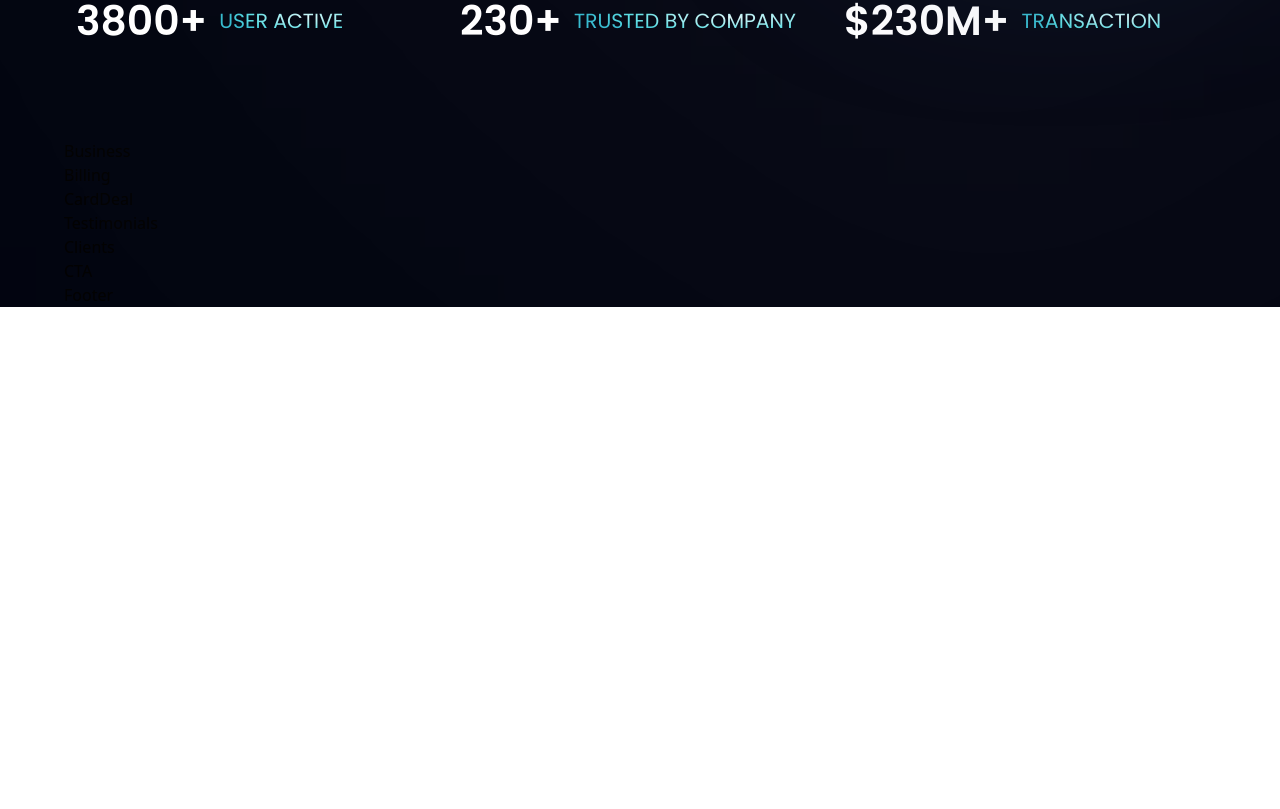
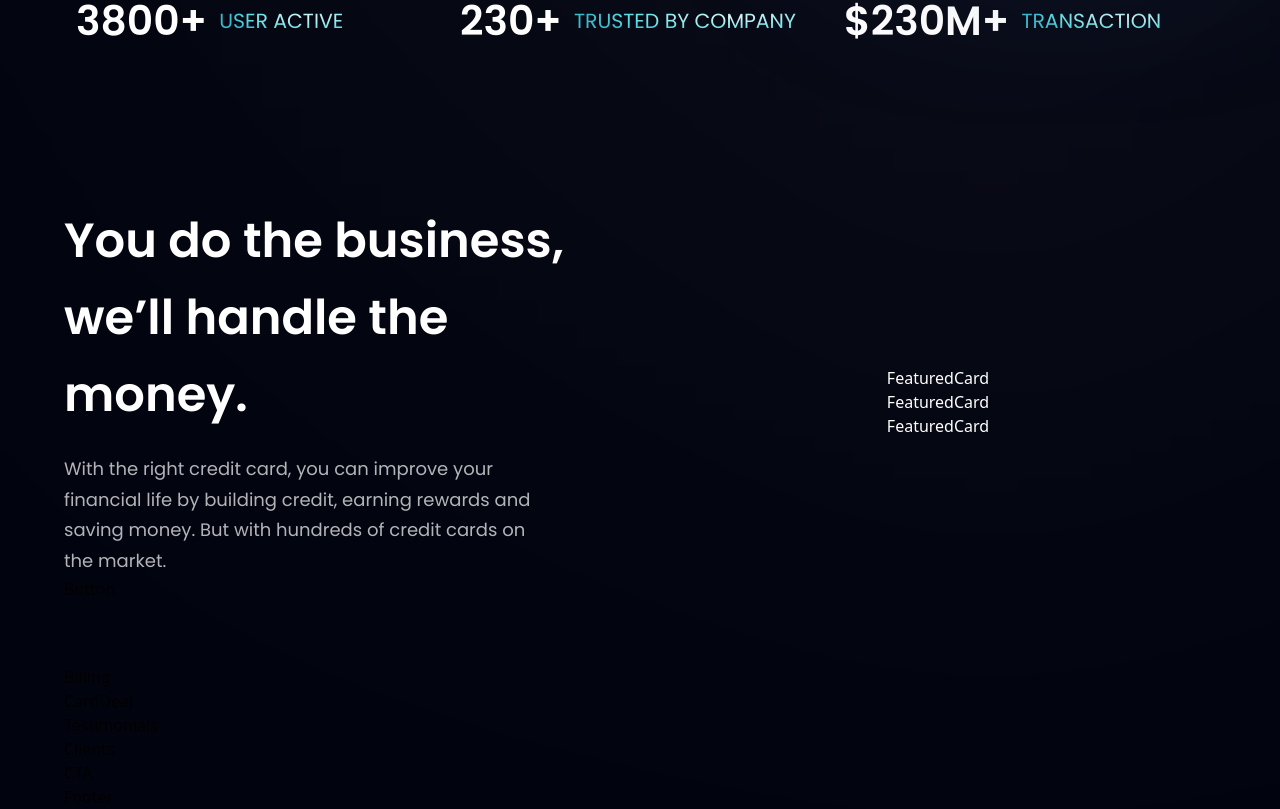
Before and after one commit to huzaifaghazali/bank-modern-app, a React (Vite) app: page / in a window 1280 px wide. Shown: the part 806-1615 px from the top of the page. Before the commit the page ends 1113 px from the top, so only its background shows below. Built offline with nearby package versions, Linux system fonts and the light colour scheme.

Commit message:
Create Business component

```diff
--- a/src/Components/Business.jsx
+++ b/src/Components/Business.jsx
@@ -1,9 +1,36 @@
-import React from 'react'
+import { features } from '../constants';
+import styles, { layout } from '../style';
+import Button from './Button';
+
+const FeatureCard = ({ icon, title, content, index }) => (
+  <div className='text-white'>FeaturedCard</div>
+);
 
 const Business = () => {
   return (
-    <div>Business</div>
-  )
-}
+    <section id='features' className={layout.section}>
+      <div className={layout.sectionInfo}>
+        <h4 className={styles.heading2}>
+          You do the business, <br className='sm:block hidden' /> we’ll handle
+          the money.
+        </h4>
+        <p className={`${styles.paragraph} max-w-[470px] mt-5`}>
+          With the right credit card, you can improve your financial life by
+          building credit, earning rewards and saving money. But with hundreds
+          of credit cards on the market.
+        </p>
 
-export default Business
+        <Button styles={`mt-10`} />
+      </div>
+
+      <div className={`${layout.sectionImg} flex-col`}>
+        {features.map((feature, index) => (
+          <FeatureCard key={feature.id} {...feature} index={index} />
+        ))}
+      </div>
+
+    </section>
+  );
+};
+
+export default Business;
```
